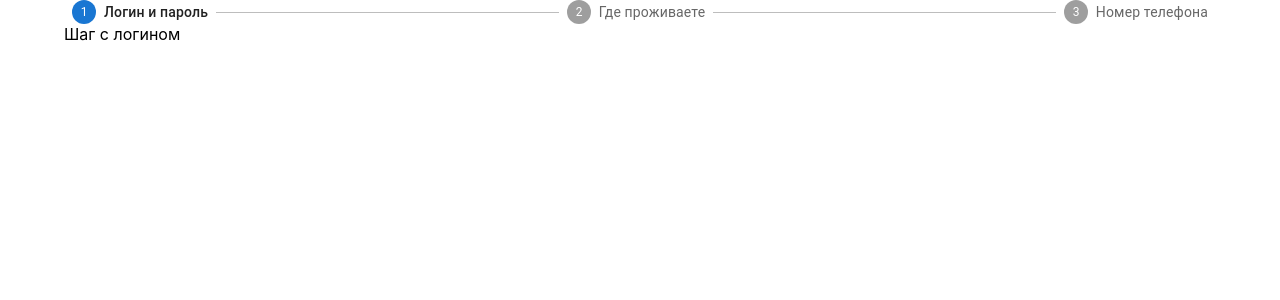
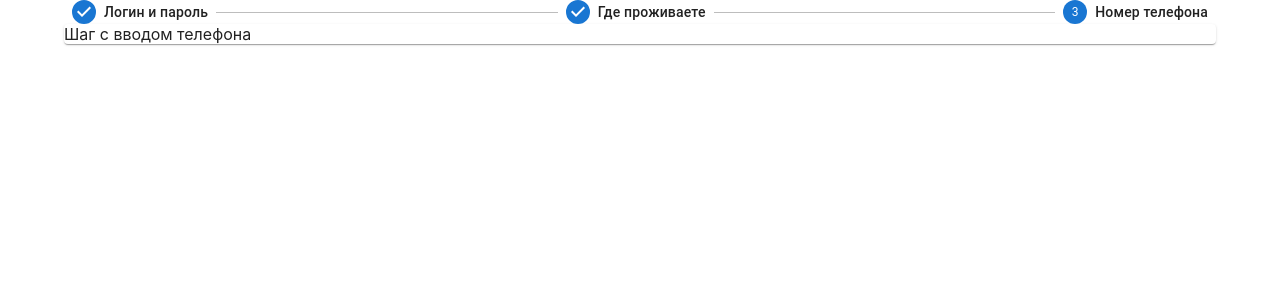
Before and after one commit to PavelEgorov-ru/form, a React (Create React App) app: page / in a window 1280 px wide. Shown: the top 300 px of the page. Built offline with nearby package versions, Linux system fonts and the light colour scheme.

Commit message:
Layout для шагов регистрации

```diff
--- a/src/components/StepsContainer/Steps/AddressStep.tsx
+++ b/src/components/StepsContainer/Steps/AddressStep.tsx
@@ -1,5 +1,7 @@
+import LayoutStep from "./LayoutStep";
+
 const AddressStep = () => {
-  return <div> Шаг с вводом адреса </div>;
+  return <LayoutStep> Шаг с вводом адреса </LayoutStep>;
 };
 
 export default AddressStep;
--- /dev/null
+++ b/src/components/StepsContainer/Steps/LayoutStep.tsx
@@ -0,0 +1,9 @@
+import { Card } from "@mui/material";
+import { FC } from "react";
+import type { TLayout } from "../../../types";
+
+const LayoutStep: FC<TLayout> = ({ children }) => {
+  return <Card> {children} </Card>;
+};
+
+export default LayoutStep;
--- a/src/components/StepsContainer/Steps/LoginStep.tsx
+++ b/src/components/StepsContainer/Steps/LoginStep.tsx
@@ -1,5 +1,7 @@
+import LayoutStep from "./LayoutStep";
+
 const LoginStep = () => {
-  return <div>Шаг с логином</div>;
+  return <LayoutStep> Шаг с вводом логина </LayoutStep>;
 };
 
 export default LoginStep;
--- a/src/components/StepsContainer/Steps/PhoneStep.tsx
+++ b/src/components/StepsContainer/Steps/PhoneStep.tsx
@@ -1,5 +1,7 @@
+import LayoutStep from "./LayoutStep";
+
 const PhoneStep = () => {
-  return <div> Шаг с вводом телефона </div>;
+  return <LayoutStep> Шаг с вводом телефона </LayoutStep>;
 };
 
 export default PhoneStep;
--- a/src/components/StepsContainer/index.tsx
+++ b/src/components/StepsContainer/index.tsx
@@ -8,7 +8,7 @@ import LoginStep from "./Steps/LoginStep";
 const steps = ["Логин и пароль", "Где проживаете", "Номер телефона"];
 
 const StepContainer = () => {
-  const [activeStep, setActiveStep] = useState(0);
+  const [activeStep, setActiveStep] = useState(2);
   return (
     <Box sx={{ width: "100%" }}>
       <Stepper activeStep={activeStep}>
--- /dev/null
+++ b/src/types.tsx
@@ -0,0 +1,5 @@
+import { ReactNode } from "react";
+
+export type TLayout = {
+  children: ReactNode;
+};
```
